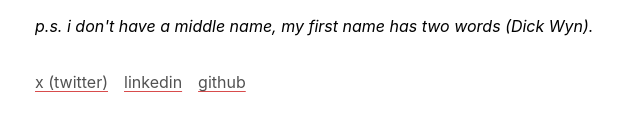
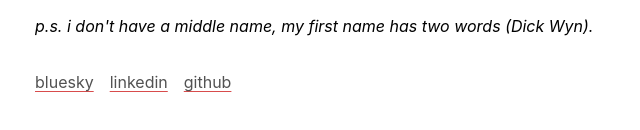
Before and after one commit to dickwyn/v4, a Next.js app: page / in a window 1280 px wide. Shown: the part 442-572 px from the top of the page, without its empty margins (317-957 px from the left). Built offline with nearby package versions, Linux system fonts and the light colour scheme.

Commit message:
chore: replace x with bluesky

```diff
--- a/app/components/footer.tsx
+++ b/app/components/footer.tsx
@@ -1,7 +1,7 @@
 const links = [
   {
-    href: 'https://twitter.com/dickwyn',
-    label: 'x (twitter)',
+    href: 'https://bsky.app/profile/dickwyn.xyz',
+    label: 'bluesky',
   },
   {
     href: 'https://www.linkedin.com/in/dickwyn',
```
